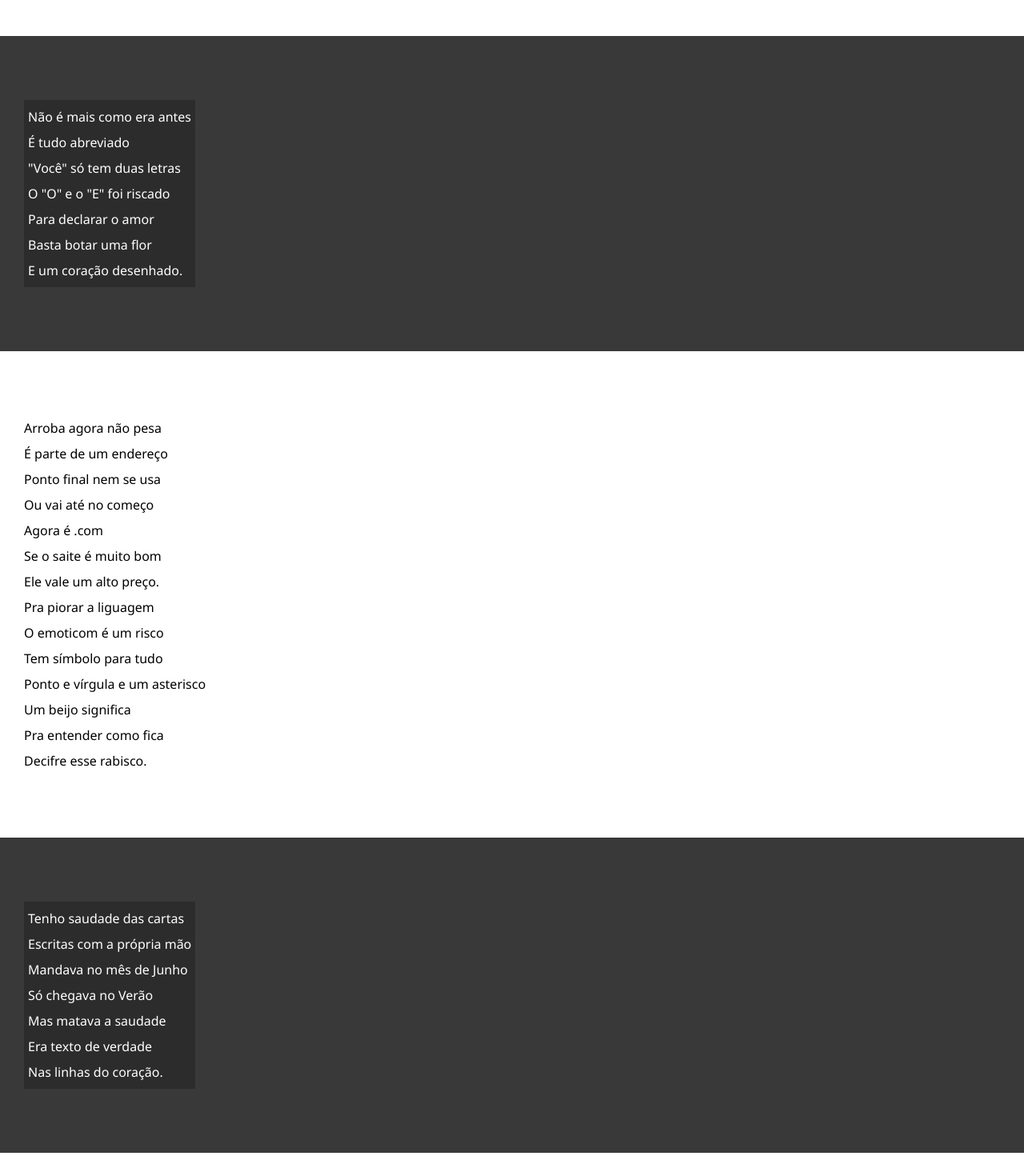
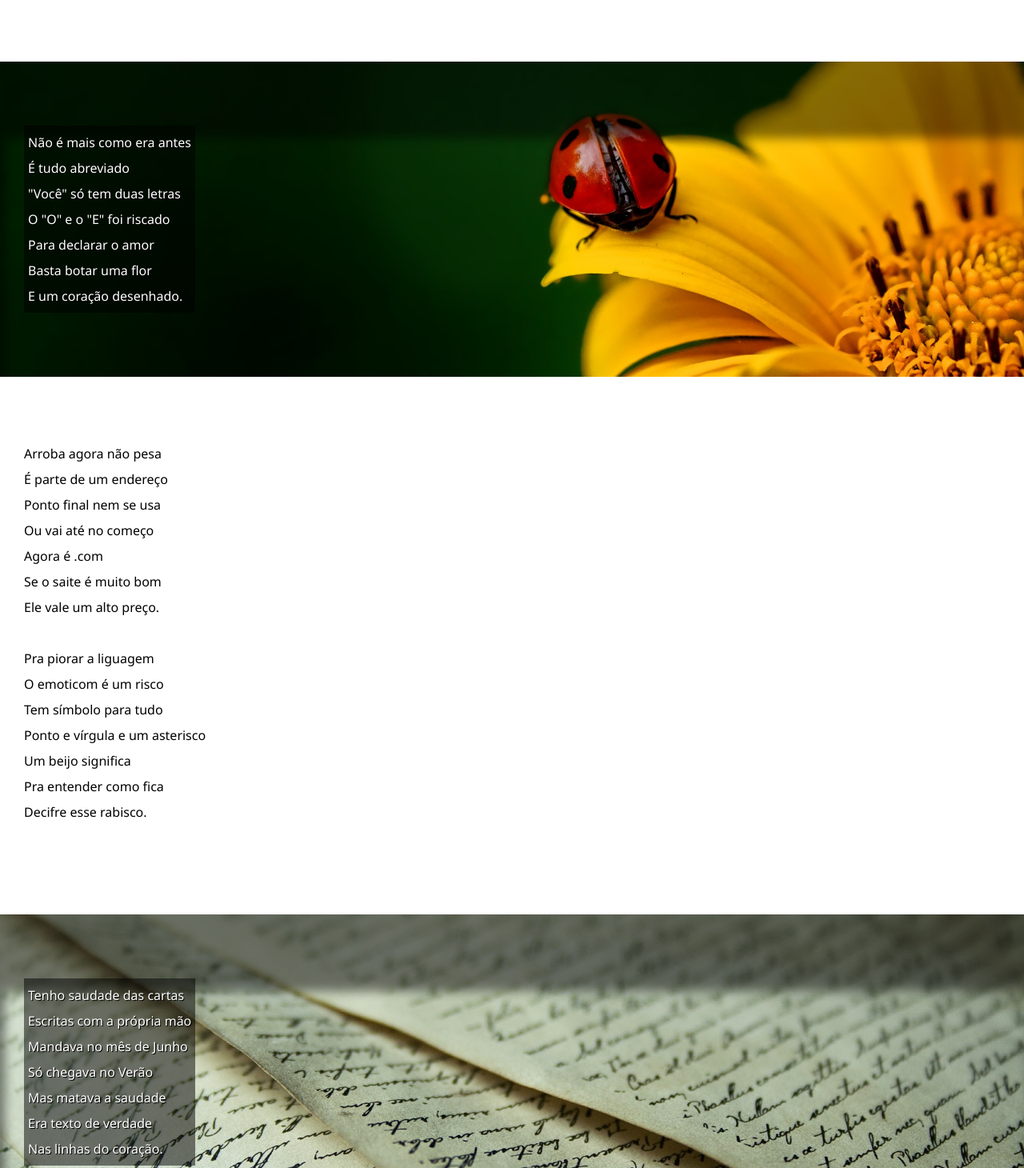
Before and after one commit to wesleysantosdev/html-css-estudo-modulo-3, a plain HTML site: page desafios/d012/index.html in a window 1280 px wide. Shown: the part 504-1964 px from the top of the page at 80% size. Drawn offline with Linux system fonts and the light colour scheme.

Commit message:
aplicação do efeito parallax no desafio 12

```diff
--- a/desafios/d012/index.html
+++ b/desafios/d012/index.html
@@ -23,7 +23,7 @@
             Vou dizer tudo em poesia.
         </p>
     </section>
-    <section class="image">
+    <section class="image" id="img01">
         <p>
             Não é mais como era antes <br>
             É tudo abreviado <br>
@@ -54,7 +54,7 @@
             Decifre esse rabisco.
         </p>
     </section>
-    <section class="image">
+    <section class="image" id="img02">
         <p>
             Tenho saudade das cartas <br>
             Escritas com a própria mão <br>
--- a/desafios/d012/style.css
+++ b/desafios/d012/style.css
@@ -44,6 +44,10 @@ section{
     padding-left: 30px;
 }
 
+section > p{
+    padding-bottom: 2rem;
+}
+
 .normal{
     background-color: #fff;
     color: black;
@@ -52,12 +56,27 @@ section{
 .image{
     background-color: rgb(58, 57, 57);
     color: #fff;
+    box-shadow: inset 6px 6pc 13px 0px rgba(0, 0, 0, 0.473);
+    /*parallax effect */
+    background-size: cover;
+    background-attachment: fixed;
 }
 
 .image > p{
     display: inline-block;
     padding: 5px;
-    background-color: rgba(0, 0, 0, 0.233);
+    background-color: rgba(0, 0, 0, 0.5);
+    text-shadow: 1px 1px 0px black;
+}
+
+#img01{
+    background-image: url('imagens/background001.jpg');
+    background-position: right center;
+}
+
+#img02{
+    background-image: url('imagens/background002.jpg');
+    background-position: right center;
 }
 
 footer{
```
